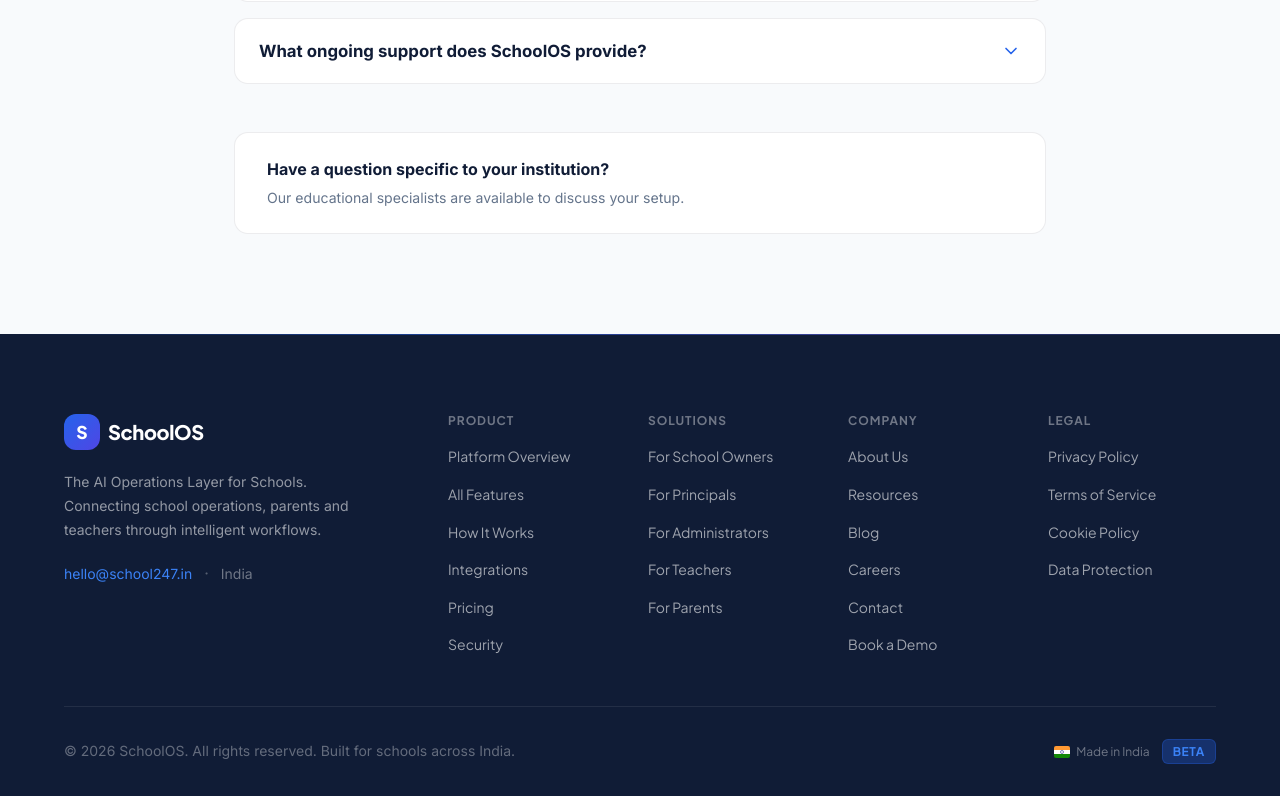
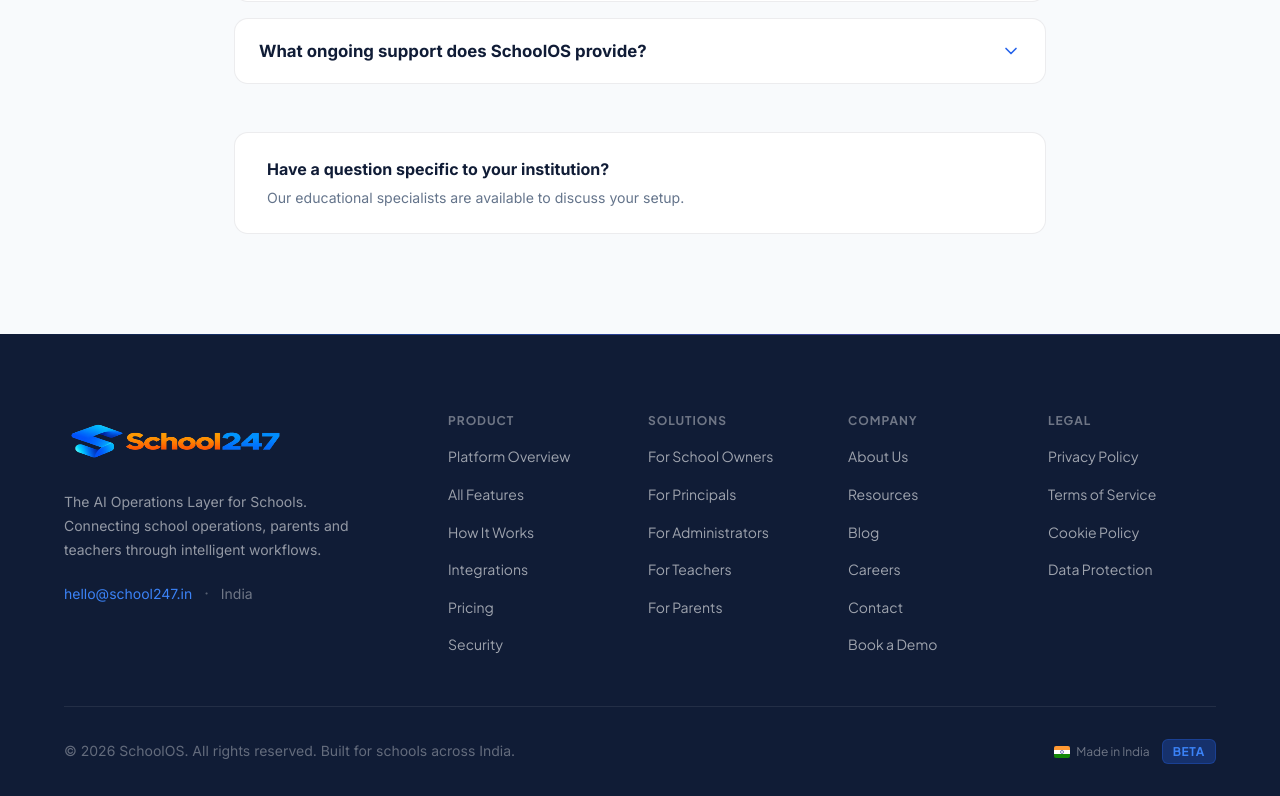
Before and after one commit to notaanidhya/schoolos_247, a Next.js app: page / in a window 1280 px wide. Shown: the part 9759-10555 px from the top of the page. Built offline with nearby package versions, Linux system fonts and the light colour scheme.

Commit message:
Add logo image to footer component

```diff
--- a/src/components/Footer.tsx
+++ b/src/components/Footer.tsx
@@ -1,6 +1,7 @@
 'use client';
 
 import Link from 'next/link';
+import Image from 'next/image';
 import styles from './Footer.module.css';
 
 const FOOTER_LINKS = {
@@ -43,9 +44,17 @@ export default function Footer() {
         <div className={styles.top}>
           {/* Brand */}
           <div className={styles.brand}>
-            <Link href="/" className={styles.logo}>
-              <div className={styles.logoIcon}><span>S</span></div>
-              <span className={styles.logoText}>SchoolOS</span>
+            <Link href="/" className={`${styles.logo} ${styles.logoAnimated}`}>
+              <span className={styles.logoFrame}>
+                <Image
+                  src="/LOGO.png"
+                  alt="School247 Logo"
+                  width={220}
+                  height={56}
+                  className={styles.logoImg}
+                  priority
+                />
+              </span>
             </Link>
             <p className={styles.tagline}>
               The AI Operations Layer for Schools.<br />
```
